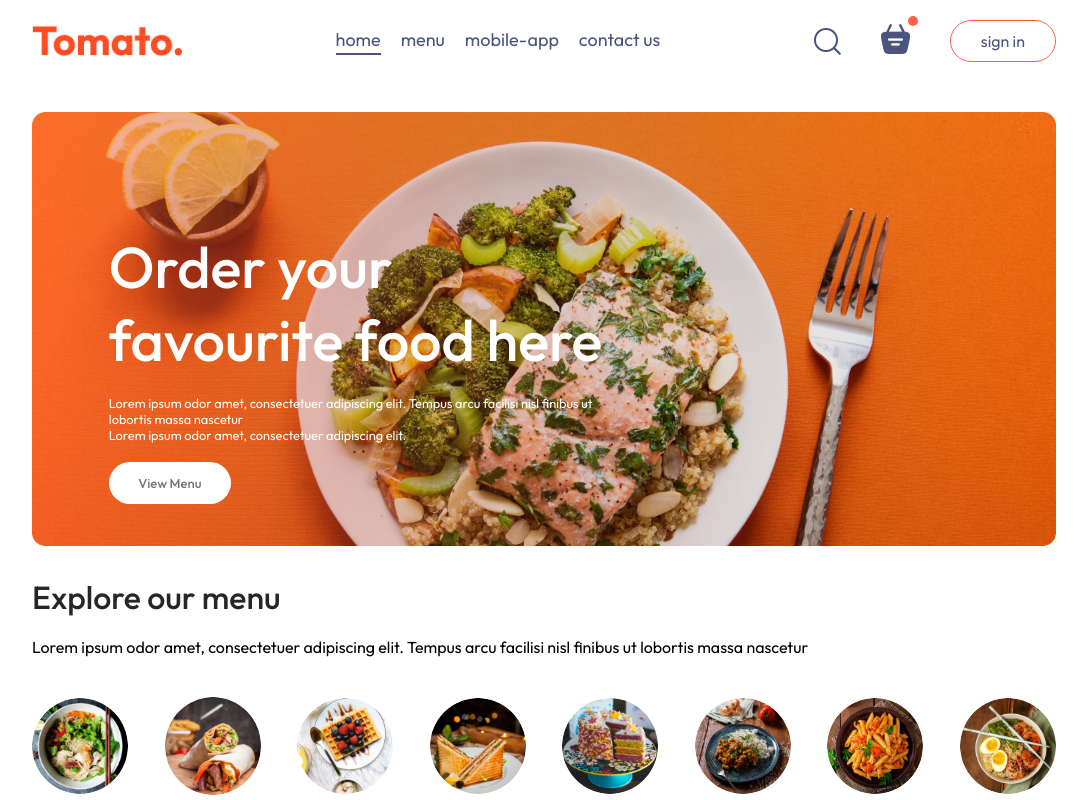
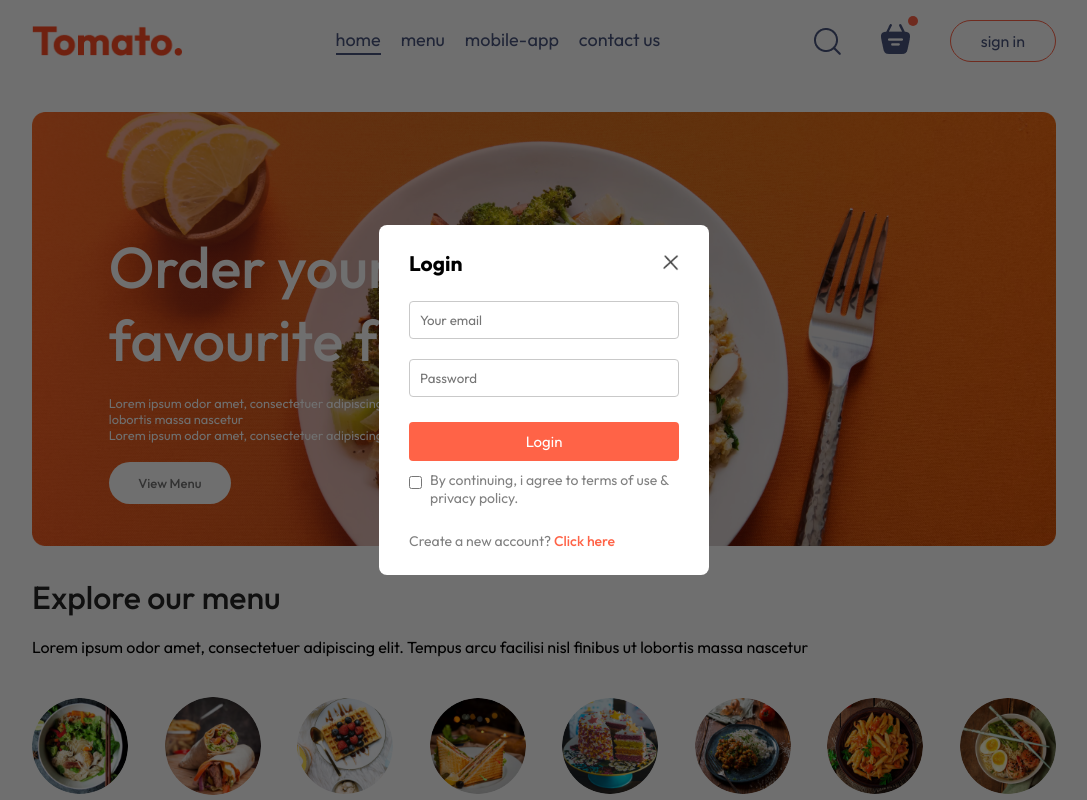
Before and after one commit to Nongkreem/Food-del, a React (Vite) app: page / in a window 1280 px wide. Both pictures are taken after a click on the button "sign in". Shown: the top 800 px of the page, without its empty margins (96-1183 px from the left). Built offline with nearby package versions, Linux system fonts and the light colour scheme.

Commit message:
Create Sign in/Sign up component

```diff
--- a/src/App.jsx
+++ b/src/App.jsx
@@ -1,16 +1,21 @@
-import React from 'react'
+import React, { useState } from 'react'
 import Navbar from './components/Navbar/Navbar'
 import { Route, Routes } from 'react-router-dom';
 import PlaceOrder from './pages/PlaceOrder/PlaceOrder';
 import Home from './pages/Home/Home'
 import Cart from './pages/Cart/Cart'
 import Footer from './components/Footer/Footer'
+import LoginPopup from './components/LoginPopup/LoginPopup';
 
 const App = () => {
+
+  const [showLogin, setShowLogin] = useState(false)
+
   return (
     <>
+      {showLogin?<LoginPopup setShowLogin={setShowLogin}/>:<></>}
       <div className='app'>
-        <Navbar />
+        <Navbar setShowLogin={setShowLogin}/>
         <Routes>
           < Route path='/' element={ <Home/> } />
           < Route path='/cart' element={ <Cart /> } />
--- /dev/null
+++ b/src/components/LoginPopup/LoginPopup.css
@@ -0,0 +1,65 @@
+.login-popup{
+    position: absolute;
+    z-index: 1;
+    width: 100%;
+    height: 100%;
+    background-color: #00000090;
+    display: grid;
+}
+.login-popup-container{
+    place-self: center;
+    width: max(23vw,330px);
+    color: #808080;
+    background-color: white;
+    display: flex;
+    flex-direction: column;
+    gap: 25px;
+    padding: 25px 30px;
+    border-radius: 8px;
+    font-size: 14px;
+    animation: fadeIn 0.5s;
+}
+.login-popup-title{
+    display: flex;
+    justify-content: space-between;
+    align-items: center;
+    color: black;
+}
+.login-popup-title img{
+    width: 16px;
+    cursor: pointer;
+}
+.login-popup-inputs{
+    display: flex;
+    flex-direction: column;
+    gap: 20px;
+}
+.login-popup-inputs input{
+    outline: none;
+    border: 1px solid #c9c9c9;
+    padding: 10px;
+    border-radius: 4px;
+}
+.login-popup-container button{
+    border: none;
+    padding: 10px;
+    border-radius: 4px;
+    color: white;
+    font-size: 15px;
+    background-color: tomato;
+    cursor: pointer;
+}
+.login-popup-condition{
+    display: flex;
+    align-items: start;
+    gap: 8px;
+    margin-top: -15px;
+}
+.login-popup-condition input{
+    margin-top: 5px;
+}
+.login-popup span{
+    color: tomato;
+    font-weight: 500;
+    cursor: pointer;
+}
--- /dev/null
+++ b/src/components/LoginPopup/LoginPopup.jsx
@@ -0,0 +1,35 @@
+import React, { useState } from 'react'
+import './LoginPopup.css'
+import { assets } from '../../assets/assets'
+
+const LoginPopup = ({setShowLogin}) => {
+
+    const [currState, setCurrState] = useState("Login")
+
+    return (
+    <div className='login-popup'>
+        <form className="login-popup-container">
+            <div className="login-popup-title">
+                <h2>{currState}</h2>
+                <img onClick={()=>setShowLogin(false)} src={assets.cross_icon} alt="" />
+            </div>
+            <div className="login-popup-inputs">
+                {currState==="Login"?<></>:<input type="text" placeholder='Your name' required />}
+                <input type="text" placeholder='Your email' required />
+                <input type="password" placeholder='Password' required />
+            </div>
+            <button>{currState==="Sign Up"?"Create account":"Login"}</button>
+            <div className="login-popup-condition">
+                <input type="checkbox" required/>
+                <p>By continuing, i agree to terms of use & privacy policy.</p>
+            </div>
+            {currState==="Login"
+                ?<p>Create a new account? <span onClick={()=>setCurrState("Sign Up")}>Click here</span></p>
+                :<p>Already have an account? <span onClick={()=>setCurrState("Login")}>Login here</span></p>
+            }
+        </form>
+    </div>
+  )
+}
+
+export default LoginPopup
--- a/src/components/Navbar/Navbar.jsx
+++ b/src/components/Navbar/Navbar.jsx
@@ -4,7 +4,7 @@
 import { Link } from 'react-router-dom';
 
 
-const Navbar = () => {
+const Navbar = ({setShowLogin}) => {
 
   const [menu, setMenu] = useState("home");
 
@@ -23,7 +23,7 @@
           <img src={assets.basket_icon} alt="" />
           <div className="dot"></div>
         </div>
-        <button>sign in</button>
+        <button onClick={()=>setShowLogin(true)}>sign in</button>
       </div>
     </div>
   )
```
